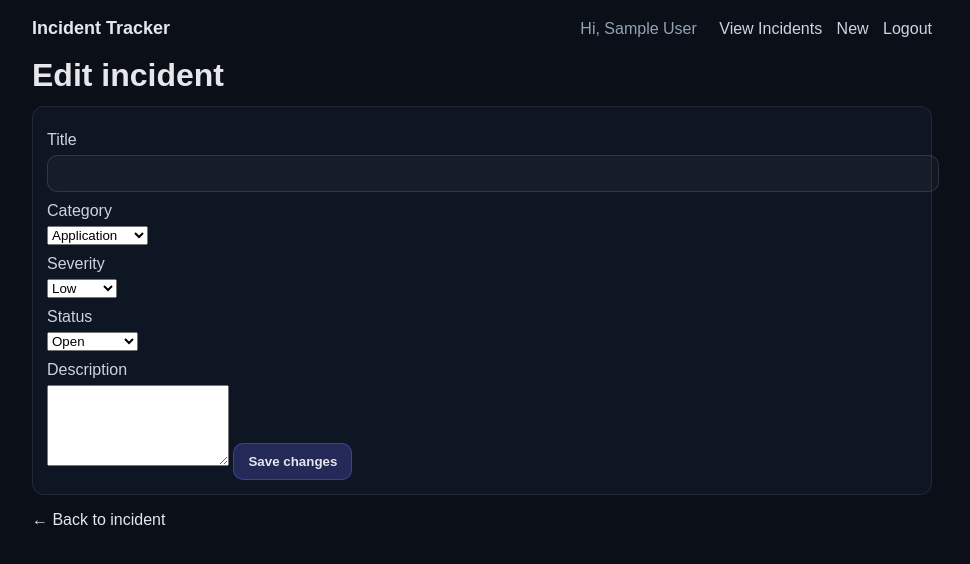
After one commit to prateek-uppin/incident-tracker, a Flask app: template templates/edit_incident.html in a window 1280 px wide. The commit adds this page. Shown: the top 564 px of the page, without its empty margins (158-1128 px from the left). Run offline with Flask 3, Linux system fonts and the light colour scheme; the template is opened without the code that fills it, so the values that code supplies are empty; the visitor is signed in with stand-in values (Sample User, id 1).

Commit message:
Added filters, CSV export, incident update, edit and delete features

```diff
--- a/app.py
+++ b/app.py
@@ -1,5 +1,8 @@
 from flask import Flask, render_template, request, redirect, url_for, session, flash
 from werkzeug.security import generate_password_hash, check_password_hash
+from flask import Response
+import csv
+import io
 
 from db import get_connection
 from auth import login_required
@@ -10,16 +13,32 @@ app.secret_key = "1a2b3c4d5e6f7g8h9i"
 @app.get("/")
 @login_required
 def index():
+    severity = request.args.get("severity", "")
+    status = request.args.get("status", "")
+
     conn = get_connection()
     cursor = conn.cursor(dictionary=True)
 
-    cursor.execute("SELECT * FROM incidents ORDER BY created_at DESC")
+    query = "SELECT * FROM incidents WHERE 1=1"
+    params = []
+
+    if severity:
+        query += " AND severity=%s"
+        params.append(severity)
+
+    if status:
+        query += " AND status=%s"
+        params.append(status)
+
+    query += " ORDER BY created_at DESC"
+
+    cursor.execute(query, params)
     incidents = cursor.fetchall()
 
     cursor.close()
     conn.close()
 
-    return render_template("index.html", incidents=incidents)
+    return render_template("index.html", incidents=incidents, severity=severity, status=status)
 
 
 @app.route("/signup", methods=["GET", "POST"])
@@ -84,11 +103,63 @@ def login():
 
     return render_template("login.html")
 
+@app.get("/profile")
+@login_required
+def profile():
+    conn = get_connection()
+    cursor = conn.cursor(dictionary=True)
 
-@app.get("/logout")
-def logout():
-    session.clear()
-    return redirect(url_for("login"))
+    cursor.execute("SELECT id, name, email, created_at FROM users WHERE id=%s", (session["user_id"],))
+    user = cursor.fetchone()
+
+    cursor.close()
+    conn.close()
+
+    return render_template("profile.html", user=user)
+
+@app.get("/export")
+@login_required
+def export_csv():
+    severity = request.args.get("severity", "")
+    status = request.args.get("status", "")
+
+    conn = get_connection()
+    cursor = conn.cursor(dictionary=True)
+
+    query = "SELECT id, title, category, severity, status, created_at FROM incidents WHERE 1=1"
+    params = []
+
+    if severity:
+        query += " AND severity=%s"
+        params.append(severity)
+
+    if status:
+        query += " AND status=%s"
+        params.append(status)
+
+    query += " ORDER BY created_at DESC"
+
+    cursor.execute(query, params)
+    rows = cursor.fetchall()
+
+    cursor.close()
+    conn.close()
+
+    output = io.StringIO()
+    writer = csv.writer(output)
+    writer.writerow(["ID", "Title", "Category", "Severity", "Status", "Created At"])
+    for r in rows:
+        writer.writerow([r["id"], r["title"], r["category"], r["severity"], r["status"], r["created_at"]])
+
+    csv_data = output.getvalue()
+    output.close()
+
+    return Response(
+        csv_data,
+        mimetype="text/csv",
+        headers={"Content-Disposition": "attachment;filename=incidents.csv"}
+    )
+
 
 @app.route("/incidents/new", methods=["GET", "POST"])
 @login_required
@@ -142,6 +213,125 @@ def incident_detail(incident_id):
 
     return render_template("incident_detail.html", incident=incident)
 
+@app.post("/incidents/<int:incident_id>/status")
+@login_required
+def update_incident_status(incident_id):
+    new_status = request.form.get("status", "").strip()
+
+    if new_status not in ["Open", "In Progress", "Resolved"]:
+        flash("Invalid status.")
+        return redirect(url_for("incident_detail", incident_id=incident_id))
+
+    conn = get_connection()
+    cursor = conn.cursor()
+
+    cursor.execute(
+        "UPDATE incidents SET status=%s WHERE id=%s",
+        (new_status, incident_id),
+    )
+    conn.commit()
+
+    cursor.close()
+    conn.close()
+
+    flash("Status updated.")
+    return redirect(url_for("incident_detail", incident_id=incident_id))
+
+@app.route("/incidents/<int:incident_id>/edit", methods=["GET", "POST"])
+@login_required
+def edit_incident(incident_id):
+    conn = get_connection()
+    cursor = conn.cursor(dictionary=True)
+
+    cursor.execute("SELECT * FROM incidents WHERE id=%s", (incident_id,))
+    incident = cursor.fetchone()
+
+    if not incident:
+        cursor.close()
+        conn.close()
+        return "Incident not found", 404
+
+    # Simple ownership check (optional but recommended)
+    if incident["created_by"] != session["user_id"]:
+        cursor.close()
+        conn.close()
+        return "Not allowed", 403
+
+    if request.method == "POST":
+        title = request.form.get("title", "").strip()
+        category = request.form.get("category", "").strip()
+        severity = request.form.get("severity", "").strip()
+        status = request.form.get("status", "").strip()
+        description = request.form.get("description", "").strip()
+
+        if not title or not category or not severity or not status:
+            flash("Please fill all required fields.")
+            cursor.close()
+            conn.close()
+            return redirect(url_for("edit_incident", incident_id=incident_id))
+
+        cursor2 = conn.cursor()
+        cursor2.execute(
+            """
+            UPDATE incidents
+            SET title=%s, category=%s, severity=%s, status=%s, description=%s
+            WHERE id=%s
+            """,
+            (title, category, severity, status, description, incident_id),
+        )
+        conn.commit()
+        cursor2.close()
+
+        cursor.close()
+        conn.close()
+
+        flash("Incident updated.")
+        return redirect(url_for("incident_detail", incident_id=incident_id))
+
+    cursor.close()
+    conn.close()
+    return render_template("edit_incident.html", incident=incident)
+
+@app.route("/incidents/<int:incident_id>/delete", methods=["GET", "POST"])
+@login_required
+def delete_incident(incident_id):
+    conn = get_connection()
+    cursor = conn.cursor(dictionary=True)
+
+    cursor.execute("SELECT * FROM incidents WHERE id=%s", (incident_id,))
+    incident = cursor.fetchone()
+
+    if not incident:
+        cursor.close()
+        conn.close()
+        return "Incident not found", 404
+
+    if incident["created_by"] != session["user_id"]:
+        cursor.close()
+        conn.close()
+        return "Not allowed", 403
+
+    if request.method == "POST":
+        cursor2 = conn.cursor()
+        cursor2.execute("DELETE FROM incidents WHERE id=%s", (incident_id,))
+        conn.commit()
+        cursor2.close()
+
+        cursor.close()
+        conn.close()
+
+        flash("Incident deleted.")
+        return redirect(url_for("index"))
+
+    cursor.close()
+    conn.close()
+    return render_template("delete_confirm.html", incident=incident)
+
+
+@app.get("/logout")
+def logout():
+    session.clear()
+    return redirect(url_for("login"))
 
 if __name__ == "__main__":
     app.run(debug=True)
--- a/static/styles.css
+++ b/static/styles.css
@@ -73,3 +73,61 @@ button:hover { background: rgba(99,102,241,0.35); }
 
 .item { display: block; }
 .item:hover { border-color: rgba(255,255,255,0.18); }
+
+.row{
+  display:flex;
+  align-items:center;
+  justify-content:space-between;
+  gap:12px;
+}
+
+.btn{
+  display:inline-block;
+  padding:10px 12px;
+  border-radius:10px;
+  border:1px solid rgba(34,197,94,0.25);
+  background: rgba(34,197,94,0.12);
+  color:#e5e7eb;
+  font-weight:700;
+}
+
+.btn:hover{
+  background: rgba(34,197,94,0.18);
+}
+
+.brand a{
+  font-weight:700;
+  font-size:18px;
+  color:#e5e7eb;
+  text-decoration:none;
+}
+
+.brand a:hover{
+  text-decoration:underline;
+}
+
+.nav .hello{
+  color:#94a3b8;
+  margin-right:8px;
+  text-decoration:none;
+}
+
+.nav .hello:hover{
+  text-decoration:underline;
+}
+
+.divider{
+  border:none;
+  border-top:1px solid rgba(255,255,255,0.10);
+  margin:14px 0;
+}
+
+.status-form{
+  display:flex;
+  gap:10px;
+  align-items:center;
+}
+
+.status-form select{
+  flex:1;
+}
--- a/templates/base.html
+++ b/templates/base.html
@@ -9,10 +9,13 @@
 <body>
   <div class="container">
     <header class="topbar">
-      <div class="brand">Incident Tracker</div>
+      <div class="brand">
+        <a href="{{ url_for('index') }}">Incident Tracker</a>
+      </div>
       <nav class="nav">
         {% if session.get("user_id") %}
-          <span class="hello">Hi, {{ session.get("user_name") }}</span>
+          <a class="hello" href="{{ url_for('profile') }}">Hi, {{ session.get("user_name") }}</a>
+          <a href="{{ url_for('index') }}">View Incidents</a>
           <a href="{{ url_for('new_incident') }}">New</a>
           <a href="{{ url_for('logout') }}">Logout</a>
         {% else %}
--- /dev/null
+++ b/templates/edit_incident.html
@@ -0,0 +1,37 @@
+{% extends "base.html" %}
+{% block content %}
+<h1>Edit incident</h1>
+
+<form method="post" class="card">
+  <label>Title</label>
+  <input name="title" value="{{ incident.title }}" required>
+
+  <label>Category</label>
+  <select name="category" required>
+    {% for c in ["Application","Infrastructure","Security","Data","Other"] %}
+      <option value="{{ c }}" {% if incident.category==c %}selected{% endif %}>{{ c }}</option>
+    {% endfor %}
+  </select>
+
+  <label>Severity</label>
+  <select name="severity" required>
+    {% for s in ["Low","Medium","High","Critical"] %}
+      <option value="{{ s }}" {% if incident.severity==s %}selected{% endif %}>{{ s }}</option>
+    {% endfor %}
+  </select>
+
+  <label>Status</label>
+  <select name="status" required>
+    {% for st in ["Open","In Progress","Resolved"] %}
+      <option value="{{ st }}" {% if incident.status==st %}selected{% endif %}>{{ st }}</option>
+    {% endfor %}
+  </select>
+
+  <label>Description</label>
+  <textarea name="description" rows="5">{{ incident.description }}</textarea>
+
+  <button type="submit">Save changes</button>
+</form>
+
+<p><a href="{{ url_for('incident_detail', incident_id=incident.id) }}">← Back to incident</a></p>
+{% endblock %}
```
Also changed, not shown: templates/delete_confirm.html (added, +15 -0 lines), templates/incident_detail.html (+16 -0 lines), templates/index.html (+45 -11 lines), templates/profile.html (added, +12 -0 lines).
